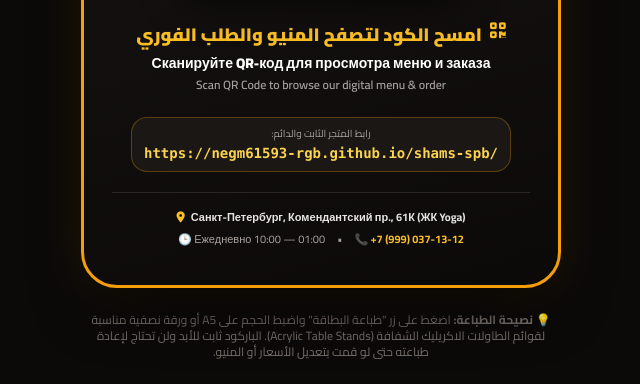
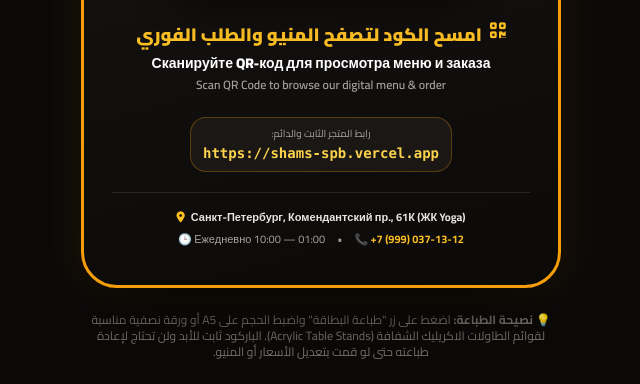
Before and after one commit to negm61593-rgb/shams-spb, a website: page table_qr_stand.html in a window 1280 px wide. Shown: the part 703-1087 px from the top of the page, without its empty margins (319-959 px from the left). Drawn offline with nearby package versions, Linux system fonts and the light colour scheme.

Commit message:
Configure Vercel deployment and update print-ready QR codes for shams-spb.vercel.app

```diff
--- a/table_qr_stand.html
+++ b/table_qr_stand.html
@@ -161,7 +161,7 @@
     <div class="bg-stone-900/90 border border-amber-500/30 rounded-2xl py-2 px-3 mb-5 inline-block">
       <div class="text-[10px] text-stone-400 mb-0.5">رابط المتجر الثابت والدائم:</div>
       <div class="text-sm font-mono font-bold text-amber-300 select-all" dir="ltr">
-        https://negm61593-rgb.github.io/shams-spb/
+        https://shams-spb.vercel.app
       </div>
     </div>
 
```
Also changed, not shown: shams_admin_qr.png, shams_admin_qr.svg, shams_menu_qr.png, shams_menu_qr.svg, vercel.json (added).
